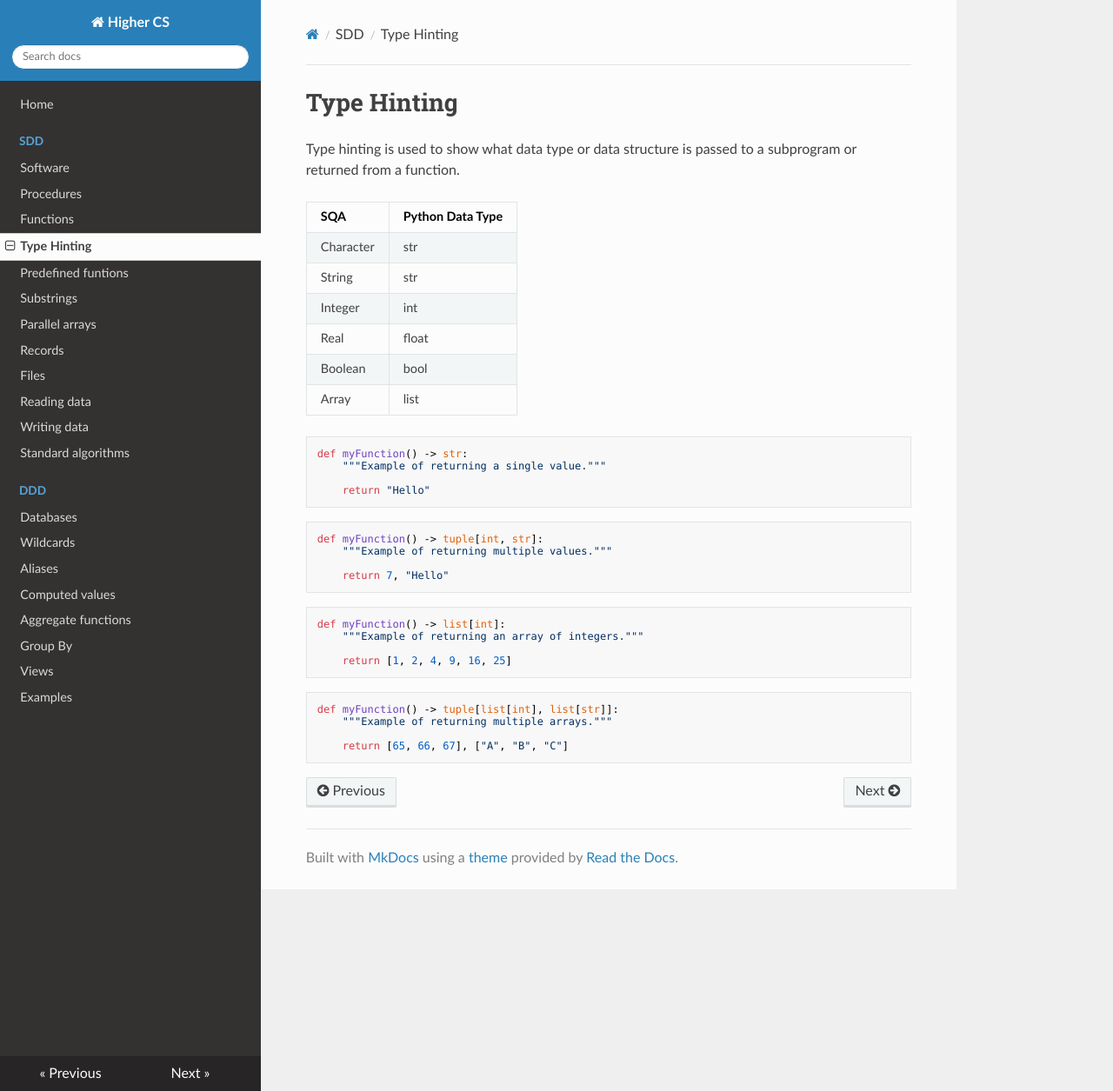
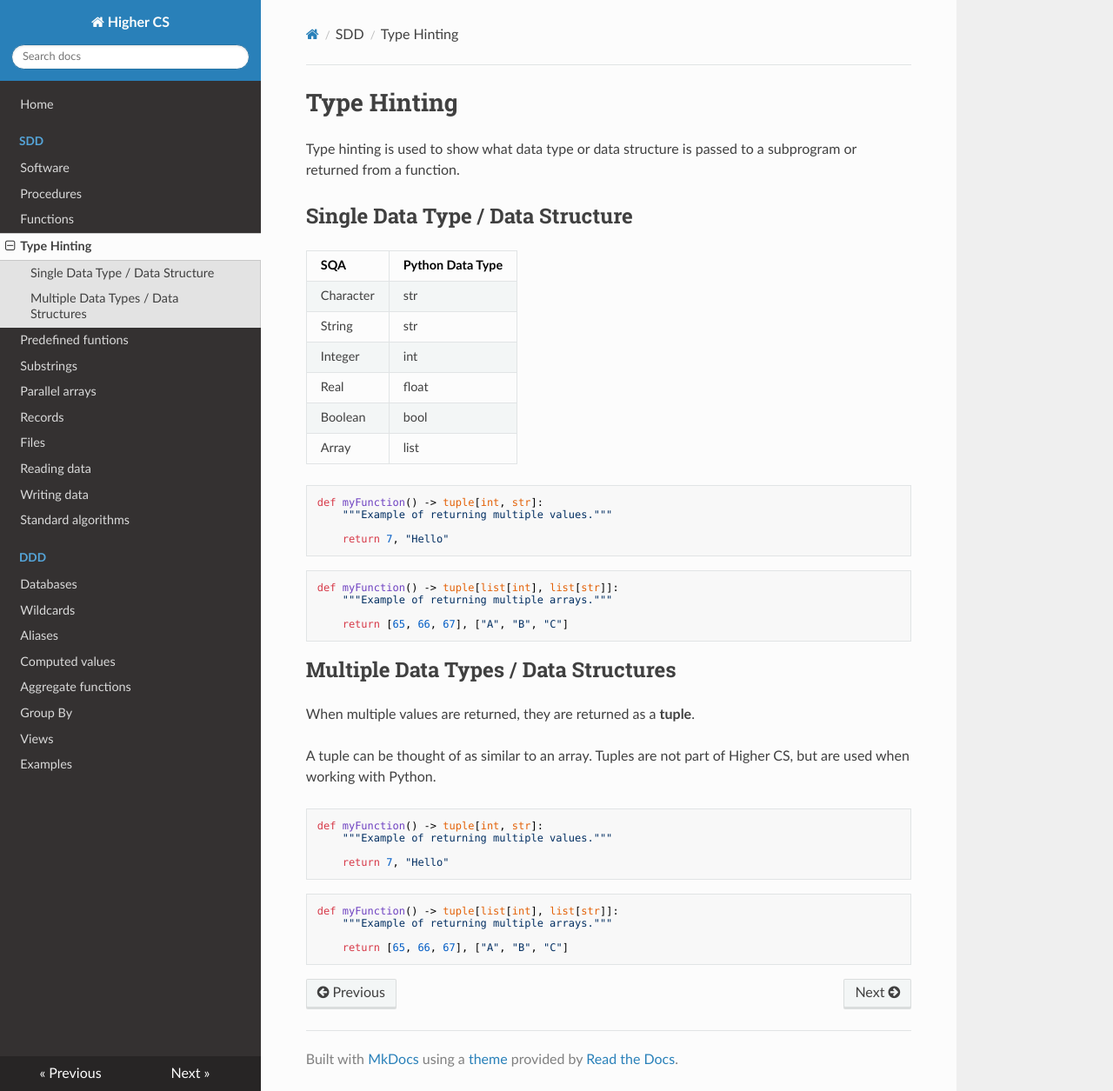
Before and after one commit to MrFriendCS/H-CS, an MkDocs documentation site: the page built from docs/sdd/H-CS-SDD-Types.md, in a window 1280 px wide and 1255 px high. Shown: the whole window at 87% size. Built offline with MkDocs 1.6.1, drawn with Linux system fonts in a browser that asks for light colours; nearby versions of some CDN libraries.

Commit message:
Update H-CS-SDD-Types.md

````diff
--- a/docs/sdd/H-CS-SDD-Types.md
+++ b/docs/sdd/H-CS-SDD-Types.md
@@ -2,6 +2,8 @@
 
 Type hinting is used to show what data type or data structure is passed to a subprogram or returned from a function.
 
+
+## Single Data Type / Data Structure
 
 | SQA       | Python Data Type |
 | ---       | ---------------- |
@@ -14,11 +16,28 @@ Type hinting is used to show what data type or data structure is passed to a sub
 
 
 ``` python
-def myFunction() -> str:
-    """Example of returning a single value."""
+def myFunction() -> tuple[int, str]:
+    """Example of returning multiple values."""
 
-    return "Hello"
+    return 7, "Hello"
 ```
+
+
+``` python
+def myFunction() -> tuple[list[int], list[str]]:
+    """Example of returning multiple arrays."""
+
+    return [65, 66, 67], ["A", "B", "C"]
+```
+
+
+## Multiple Data Types / Data Structures
+
+When multiple values are returned, they are returned as a __tuple__.
+
+A tuple can be thought of as similar to an array.
+Tuples are not part of Higher CS, but are used when working with Python.
+
 
 ``` python
 def myFunction() -> tuple[int, str]:
@@ -27,12 +46,6 @@ def myFunction() -> tuple[int, str]:
     return 7, "Hello"
 ```
 
-``` python
-def myFunction() -> list[int]:
-    """Example of returning an array of integers."""
-
-    return [1, 2, 4, 9, 16, 25]
-```
 
 ``` python
 def myFunction() -> tuple[list[int], list[str]]:
````
